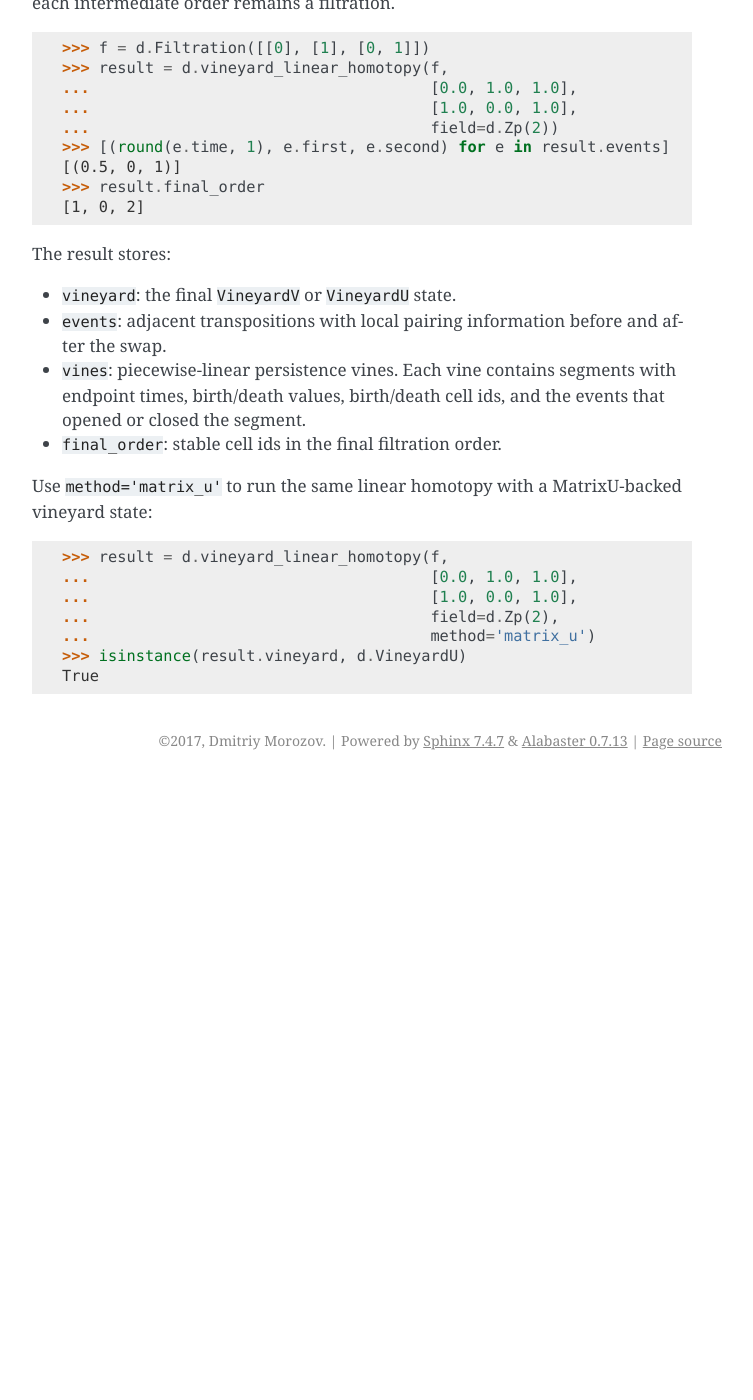
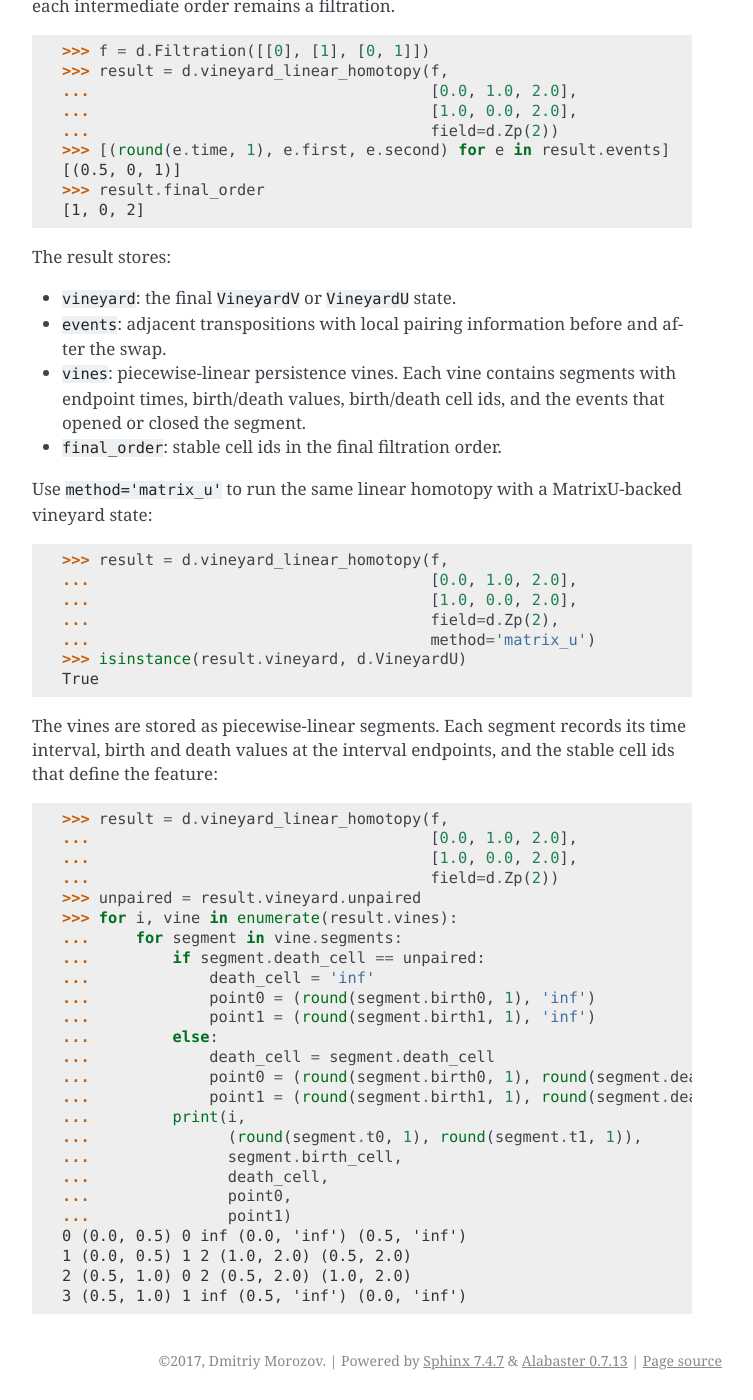
Before and after one commit to mrzv/dionysus, a Sphinx documentation site: the page built from doc/tutorial/vineyards.rst, in a window 1280 px wide and 1400 px high, scrolled down 1638 px. Shown: the whole window, without its empty margins (388-1141 px from the left). Built offline with Sphinx 7.4.7, drawn with Linux system fonts in a browser that asks for light colours; before the commit the page ends 2418 px from its top, so only the background shows below that; some of the changed text lies outside the part shown.

Commit message:
[ai] Document vineyard tutorial examples
Update the vineyards tutorial to use a Filtration as the primary example, give the linear homotopy edge a distinct value from the vertices, and show how to extract endpoint persistence points from result.vines.

Tests: PYTHONPATH=... uv run --group doc sphinx-build -b doctest doc /tmp/dionysus-doc-doctest

Model: openai/gpt-5.5

```diff
--- a/doc/tutorial/vineyards.rst
+++ b/doc/tutorial/vineyards.rst
@@ -13,16 +13,15 @@
 Adjacent transpositions
 ~~~~~~~~~~~~~~~~~~~~~~~
 
-The low-level vineyard state is initialized from either a filtration or boundary
-columns in stable cell ids. For explicit columns, the stable ids are the column
-positions. For a simple edge, the two vertices have ids ``0`` and ``1``, and the
-edge has id ``2``:
+The low-level vineyard state can be initialized directly from a filtration. The
+stable ids are the current filtration indices. For a simple edge, the two
+vertices have ids ``0`` and ``1``, and the edge has id ``2``:
 
 .. doctest::
 
     >>> import dionysus as d
-    >>> columns = [[], [], [(1, 0), (1, 1)]]
-    >>> v = d.Vineyard(columns, field=d.Zp(2))
+    >>> f = d.Filtration([[0], [1], [0, 1]])
+    >>> v = d.Vineyard(f, field=d.Zp(2))
     >>> isinstance(v, d.VineyardV)
     True
     >>> [v.pair(i) == v.unpaired for i in range(len(v))]
@@ -35,21 +34,21 @@
 
 .. doctest::
 
-    >>> u = d.Vineyard(columns, field=d.Zp(2), method='matrix_u')
+    >>> u = d.Vineyard(f, field=d.Zp(2), method='matrix_u')
     >>> isinstance(u, d.VineyardU)
     True
 
-When initialized from a :class:`~dionysus._dionysus.Filtration`, the stable ids
-are the current filtration indices. Dionysus does not sort the filtration for
-you; call :meth:`~dionysus._dionysus.Filtration.sort` first if you want the
-usual data/dimension/lexicographic order.
+The constructor does not sort the filtration for you; call
+:meth:`~dionysus._dionysus.Filtration.sort` first if you want the usual
+data/dimension/lexicographic order.
 
 .. doctest::
 
-    >>> f = d.Filtration([[0], [1], [0, 1]])
-    >>> vf = d.Vineyard(f, field=d.Zp(2))
-    >>> [vf.cell_at(i) for i in range(len(vf))]
+    >>> [v.cell_at(i) for i in range(len(v))]
     [0, 1, 2]
+
+For lower-level uses, ``Vineyard`` also accepts explicit boundary columns in
+stable cell ids, e.g. ``d.Vineyard([[], [], [(1, 0), (1, 1)]], field=d.Zp(2))``.
 
 Both vineyard states support adjacent swaps by current filtration position. The
 state updates the reduced matrix, the ``V`` chains or ``U`` trails, and the
@@ -88,8 +87,8 @@
 
     >>> f = d.Filtration([[0], [1], [0, 1]])
     >>> result = d.vineyard_linear_homotopy(f,
-    ...                                     [0.0, 1.0, 1.0],
-    ...                                     [1.0, 0.0, 1.0],
+    ...                                     [0.0, 1.0, 2.0],
+    ...                                     [1.0, 0.0, 2.0],
     ...                                     field=d.Zp(2))
     >>> [(round(e.time, 1), e.first, e.second) for e in result.events]
     [(0.5, 0, 1)]
@@ -112,9 +111,41 @@
 .. doctest::
 
     >>> result = d.vineyard_linear_homotopy(f,
-    ...                                     [0.0, 1.0, 1.0],
-    ...                                     [1.0, 0.0, 1.0],
+    ...                                     [0.0, 1.0, 2.0],
+    ...                                     [1.0, 0.0, 2.0],
     ...                                     field=d.Zp(2),
     ...                                     method='matrix_u')
     >>> isinstance(result.vineyard, d.VineyardU)
     True
+
+The vines are stored as piecewise-linear segments. Each segment records its time
+interval, birth and death values at the interval endpoints, and the stable cell
+ids that define the feature:
+
+.. doctest::
+
+    >>> result = d.vineyard_linear_homotopy(f,
+    ...                                     [0.0, 1.0, 2.0],
+    ...                                     [1.0, 0.0, 2.0],
+    ...                                     field=d.Zp(2))
+    >>> unpaired = result.vineyard.unpaired
+    >>> for i, vine in enumerate(result.vines):
+    ...     for segment in vine.segments:
+    ...         if segment.death_cell == unpaired:
+    ...             death_cell = 'inf'
+    ...             point0 = (round(segment.birth0, 1), 'inf')
+    ...             point1 = (round(segment.birth1, 1), 'inf')
+    ...         else:
+    ...             death_cell = segment.death_cell
+    ...             point0 = (round(segment.birth0, 1), round(segment.death0, 1))
+    ...             point1 = (round(segment.birth1, 1), round(segment.death1, 1))
+    ...         print(i,
+    ...               (round(segment.t0, 1), round(segment.t1, 1)),
+    ...               segment.birth_cell,
+    ...               death_cell,
+    ...               point0,
+    ...               point1)
+    0 (0.0, 0.5) 0 inf (0.0, 'inf') (0.5, 'inf')
+    1 (0.0, 0.5) 1 2 (1.0, 2.0) (0.5, 2.0)
+    2 (0.5, 1.0) 0 2 (0.5, 2.0) (1.0, 2.0)
+    3 (0.5, 1.0) 1 inf (0.5, 'inf') (0.0, 'inf')
```
